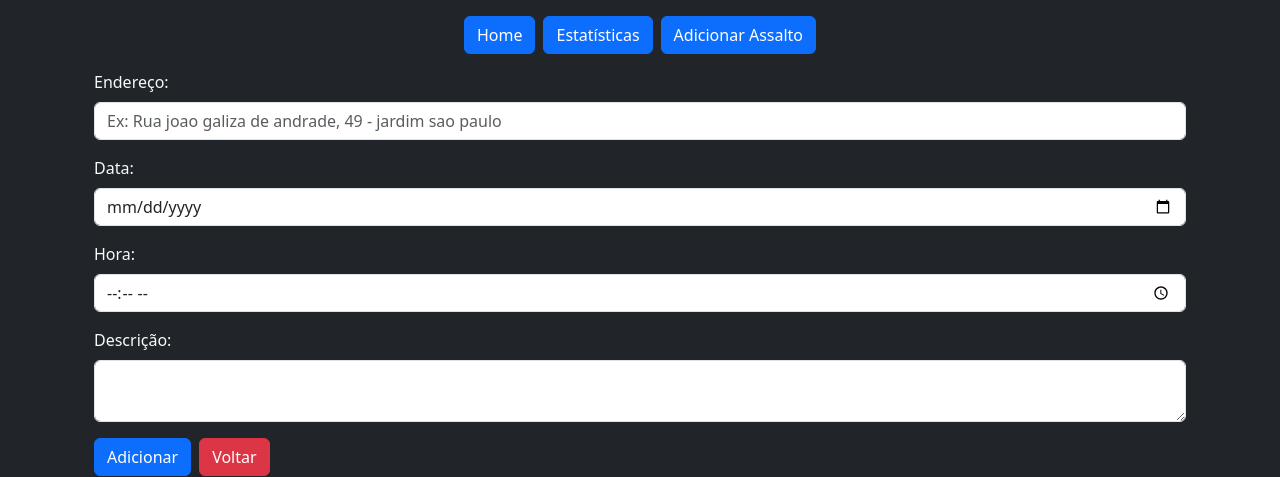
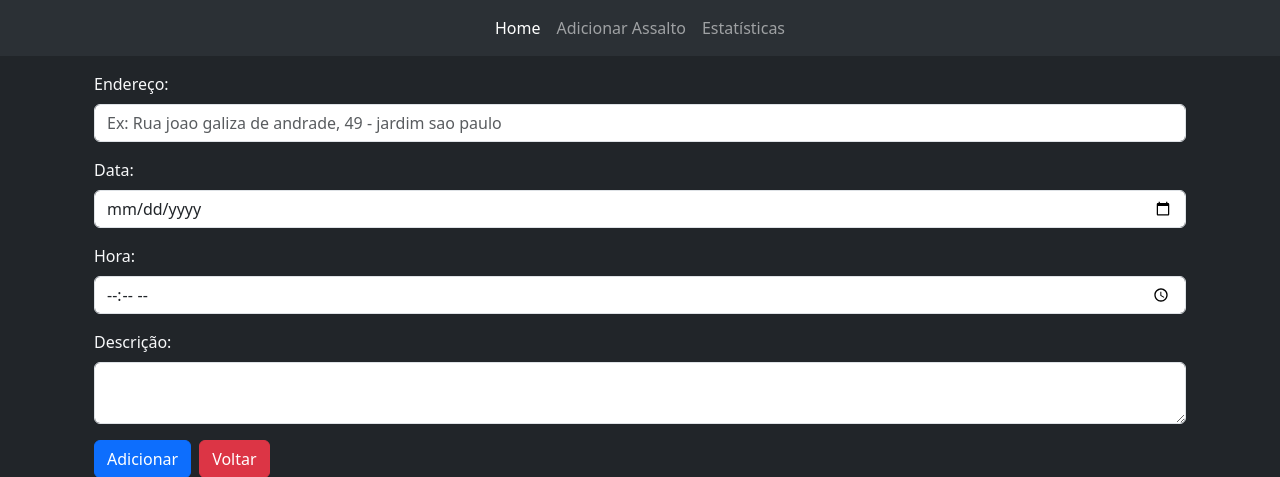
Before and after one commit to DaviAlencar2/jp-heatmap-assaltos, a Django app: page /add/ in a window 1280 px wide. Shown: the top 477 px of the page. Run offline with Django 5.2, Linux system fonts and the light colour scheme; some libraries are stand-ins or nearby versions.

Commit message:
feat: usando componente bootstrap para navbar

```diff
--- a/templates/partials/_navBar.html
+++ b/templates/partials/_navBar.html
@@ -1,16 +1,31 @@
-<nav class="d-flex gap-2 justify-content-center mb-3 mt-3 align-items-center">
-    <a href="{% url 'home' %}" class="btn btn-primary">Home</a>
-    <a href="{% url 'stats' %}" class="btn btn-primary">Estatísticas</a>
-    <a href="{% url 'add' %}" class="btn btn-primary">Adicionar Assalto</a>
-
-    {% if show_year_dropdown %}
-    <div class="text-center dropdown">
-        <button class="btn btn-secondary dropdown-toggle" type="button" data-bs-toggle="dropdown" aria-expanded="false" id="yearDropdown">Selecione o Ano</button>
-        <ul class="dropdown-menu dropdown-menu-dark">
-            <li><a class="dropdown-item" href="#" onclick="updateMap(2024)">2024</a></li>
-            <li><a class="dropdown-item" href="#" onclick="updateMap(2023)">2023</a></li>
-            <li><a class="dropdown-item" href="#" onclick="updateMap(2022)">2022</a></li>
+<nav class="navbar navbar-expand-lg bg-body-tertiary" data-bs-theme="dark">
+    <div class="container-fluid">
+        <button class="navbar-toggler" type="button" data-bs-toggle="collapse" data-bs-target="#navbarScroll" aria-controls="navbarScroll" aria-expanded="false" aria-label="Toggle navigation">
+            <span class="navbar-toggler-icon"></span>
+        </button>
+      <div class="collapse navbar-collapse" id="navbarScroll">
+        <ul class="navbar-nav me-auto my-2 my-lg-0 navbar-nav-scroll mx-auto" style="--bs-scroll-height: 100px;">
+          <li class="nav-item">
+            <a class="nav-link active" aria-current="page" href="{% url 'home' %}">Home</a>
+          </li>
+          <li class="nav-item">
+            <a class="nav-link" href="{% url 'add' %}">Adicionar Assalto</a>
+          </li>
+          <li class="nav-item">
+            <a class="nav-link" aria-disabled="true" href="{% url 'stats' %}">Estatísticas</a>
+          </li>
+          {% if show_year_dropdown %}
+          <li class="nav-item dropdown ">
+            <a class="nav-link dropdown-toggle text-primary-emphasis" href="#" role="button" data-bs-toggle="dropdown" aria-expanded="false">
+              Filtre por ano
+            </a>
+            <ul class="dropdown-menu">
+              <li><a class="dropdown-item" href="#" onclick="updateMap(2025)">2025</a></li>
+              <li><a class="dropdown-item" href="#" onclick="updateMap(2024)">2024</a></li>
+            </ul>
+          </li>
+          {% endif %}
         </ul>
+      </div>
     </div>
-    {% endif %}
-</nav>
+  </nav>
```
